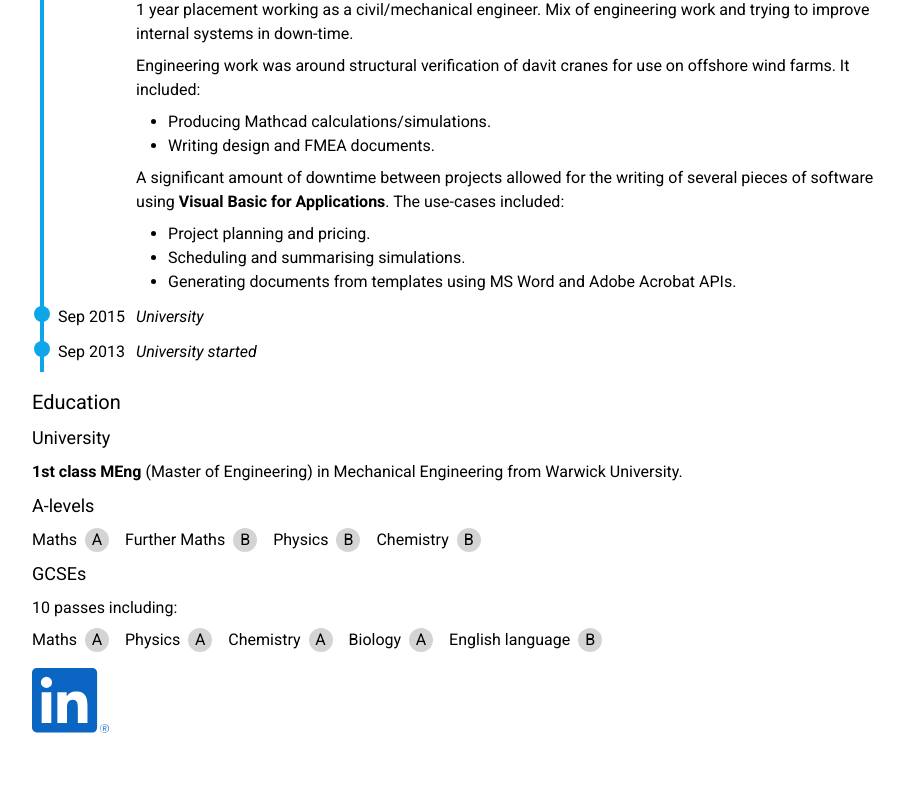
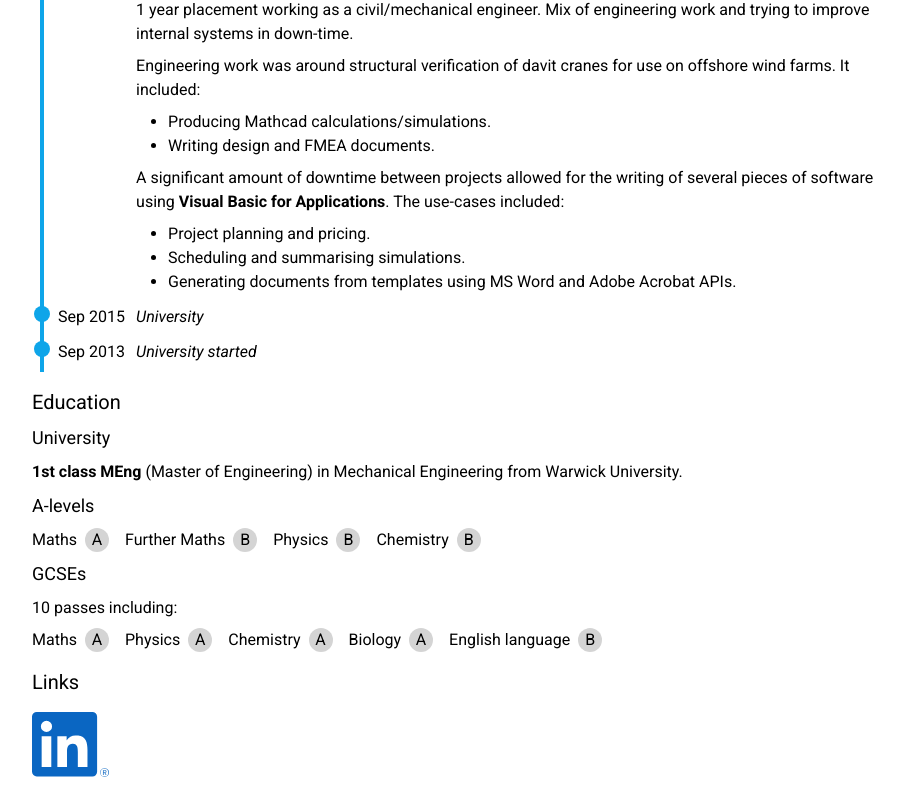
Before and after one commit to ArmandBernard/WebCV, a React (Vite) app: page / in a window 1280 px wide. Shown: the part 2210-3019 px from the top of the page, without its empty margins (176-1080 px from the left). Before the commit the page ends 2975 px from the top, so only its background shows below. Built offline with nearby package versions, Linux system fonts and the light colour scheme.

Commit message:
Add links header

```diff
--- a/src/Links.tsx
+++ b/src/Links.tsx
@@ -1,7 +1,10 @@
 export const Links = () => (
-  <div className="flex">
-    <a href="https://www.linkedin.com/in/armand-bernard-8605b8b1/">
-      <img alt="LinkedIn profile" height="40px" src="./LinkedInLogo.svg" />
-    </a>
-  </div>
+  <>
+    <h2>Links</h2>
+    <div className="flex">
+      <a href="https://www.linkedin.com/in/armand-bernard-8605b8b1/">
+        <img alt="LinkedIn profile" height="40px" src="./LinkedInLogo.svg" />
+      </a>
+    </div>
+  </>
 );
```
